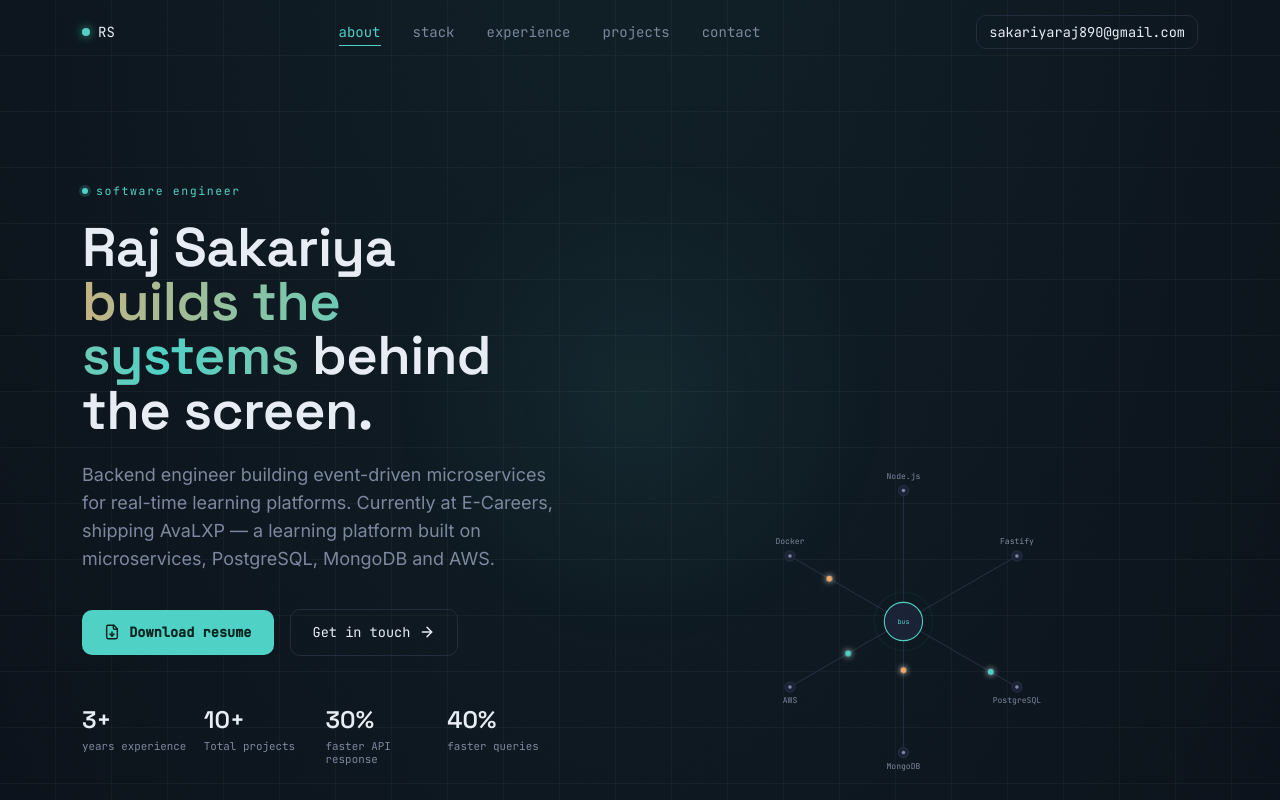
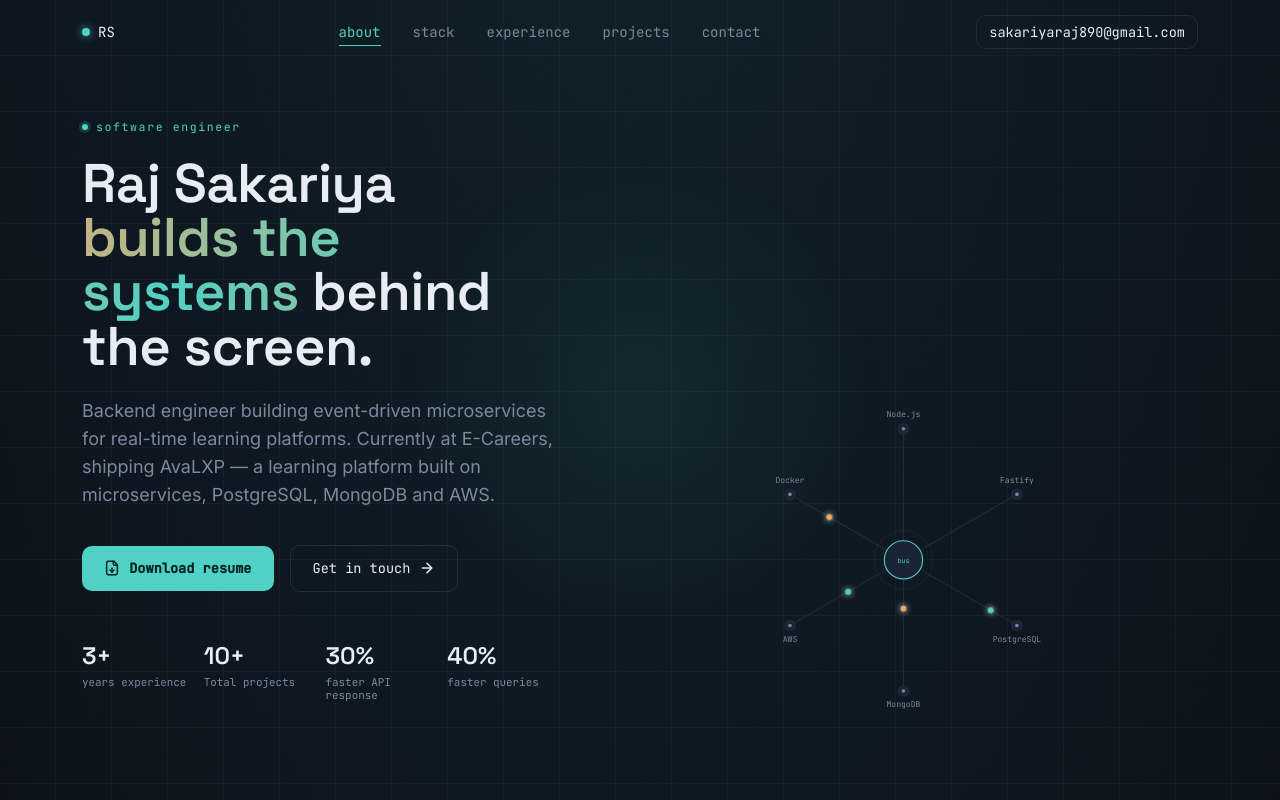
Before and after one commit to raj-se/portfolio, a Next.js app: page / in a window 1280 px wide. Shown: the top 800 px of the page. Built offline with nearby package versions, Linux system fonts and the light colour scheme.

Commit message:
Update padding in Hero component section
Adjusted padding for the Hero component section.

```diff
--- a/components/Hero.tsx
+++ b/components/Hero.tsx
@@ -13,7 +13,7 @@ import { useScramble } from "@/lib/useScramble";
 export default function Hero() {
   const scrambledName = useScramble(profile.name, 200);
   return (
-    <section id="top" className="relative pt-36 pb-20 md:pt-44 md:pb-28 overflow-hidden">
+    <section id="top" className="relative pt-24 pb-20 md:pt-28 md:pb-28 overflow-hidden">
       <div className="max-w-content mx-auto px-6 md:px-8 grid md:grid-cols-[1fr_1.25fr] gap-14 items-center">
         <Reveal>
         <p className="eyebrow mb-5">
```
